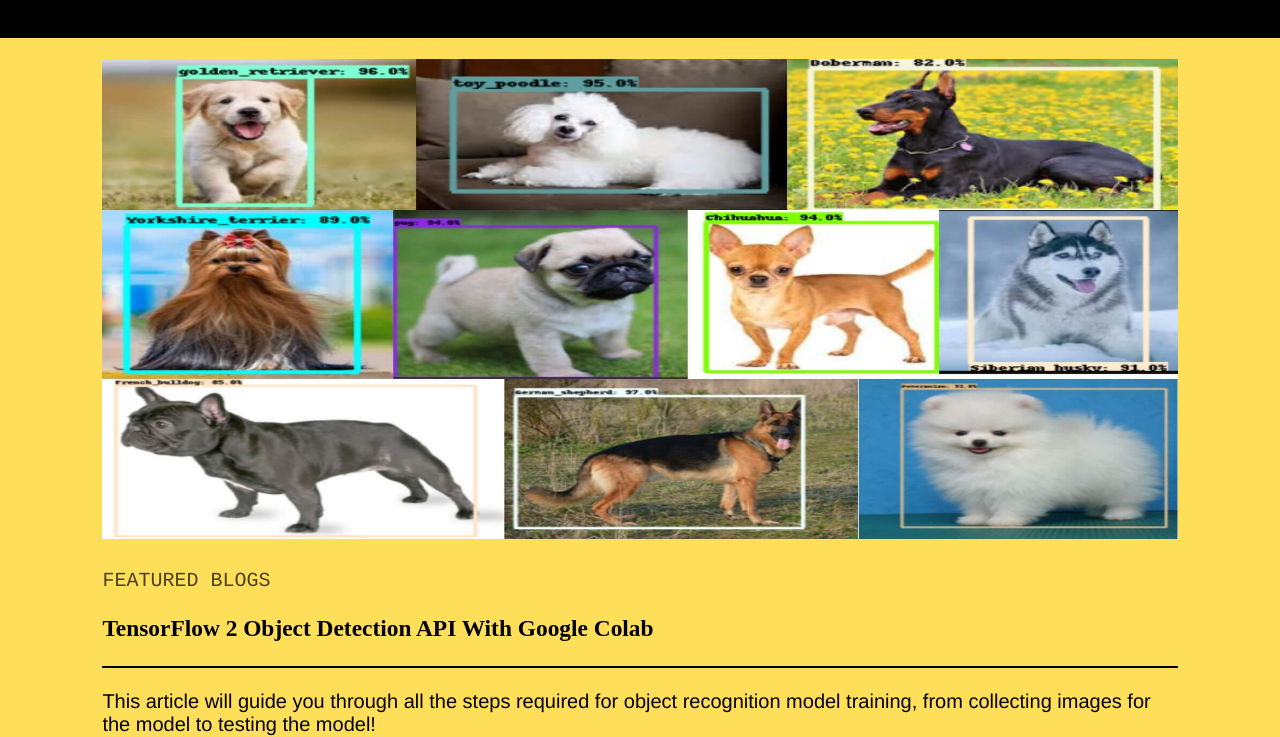
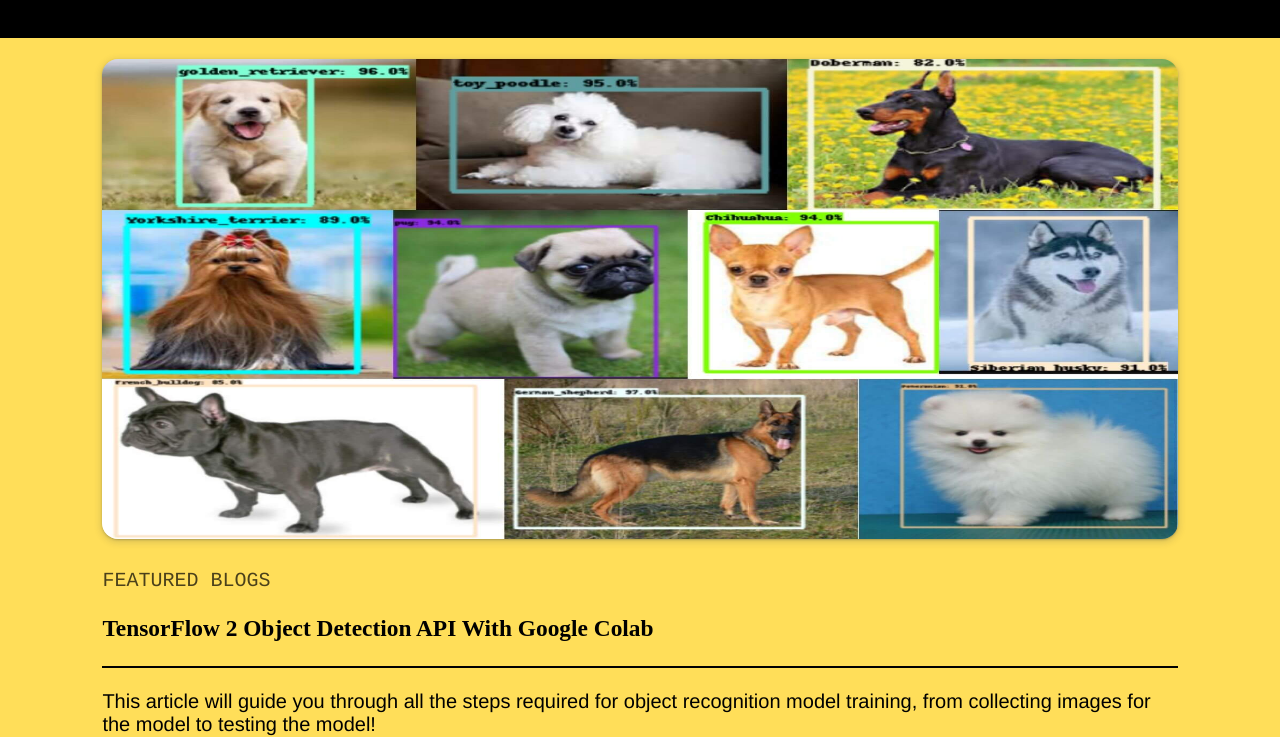
Before and after one commit to Nkap23/Nkap23.github.io, a plain HTML site: page blog.html in a window 1280 px wide. Shown: the part 69-806 px from the top of the page. Drawn offline with nearby package versions, Linux system fonts and the light colour scheme.

Commit message:
added box shadows

```diff
--- a/blog.css
+++ b/blog.css
@@ -58,6 +58,7 @@ header span{
 #intro img{
     height:60vh;
     width:40vw;
+    box-shadow:rgba(60, 64, 67, 0.3) 0px 1px 2px 0px, rgba(60, 64, 67, 0.15) 0px 2px 6px 2px;
 }
 #introtext{
     padding-left:5%;
@@ -145,6 +146,7 @@ button:hover{
     width:30vw;
     border-top-left-radius:1vh;
     border-bottom-left-radius:1vh;
+    box-shadow:rgba(60, 64, 67, 0.3) 0px 1px 2px 0px, rgba(60, 64, 67, 0.15) 0px 2px 6px 2px;
 }
 .blogtext{
     padding-left:5%;
@@ -268,6 +270,7 @@ footer img{
     }
     #intro img{
         width:100%;
+        border-radius:2vh;
     }
 }
 @media only screen and (max-width:650px){
```
